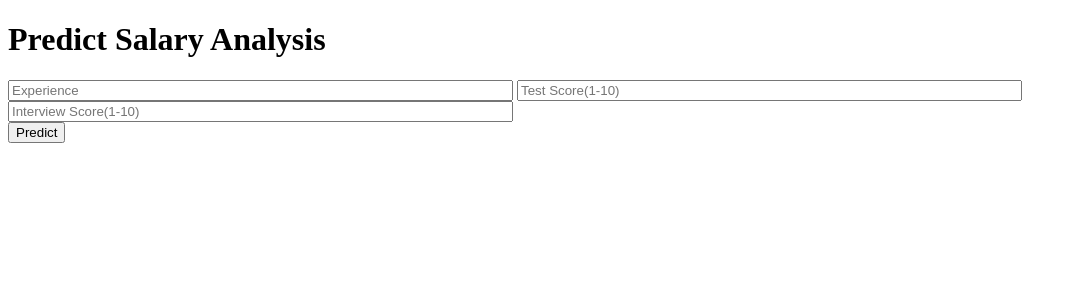
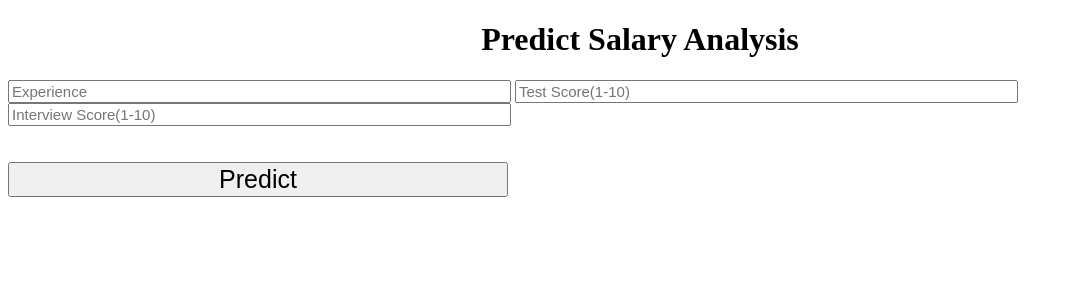
Before and after one commit to AdityarajChaudhari/salary_prediction, a Flask app: page / in a window 1280 px wide. Shown: the top 300 px of the page, without its empty margins (0-1077 px from the left). Run offline with Flask 2, Linux system fonts and the light colour scheme; parts of the project's set-up code (start-up, migrations or seed data) failed here and were passed over.

Commit message:
Update index.html

```diff
--- a/templates/index.html
+++ b/templates/index.html
@@ -12,15 +12,15 @@
 
 <body>
  <div class="login" >
-	<h1>Predict Salary Analysis</h1>
+     <h1 style="text-align : center"><b>Predict Salary Analysis</b> </h1>
 
      <!-- Main Input For Receiving Query to our ML -->
-    <form action="{{ url_for('predict')}}"method="post">
-    	<input type="text" name="experience" placeholder="Experience" required="required" size="60" min="0" max="40" />
-        <input type="text" name="test_score" placeholder="Test Score(1-10)" required="required" size="60" min="0" max="10"/>
-		<input type="text" name="interview_score" placeholder="Interview Score(1-10)" required="required" size="60" min="0" max="10"/><br>
-
-        <button type="submit" class="btn btn-primary btn-block btn-large">Predict</button>
+    <form action="{{ url_for('predict')}}" method="post">
+    	<input type="number" name="experience" placeholder="Experience" required="required" size="60" min="0" max="40" style="width: 495px;font-size:15px;"/>
+        <input type="number" name="test_score" placeholder="Test Score(1-10)" required="required" size="60" min="0" max="10" style="width: 495px;font-size:15px;"/>
+		<input type="number" name="interview_score" placeholder="Interview Score(1-10)" required="required" size="60" min="0" max="10" style="width: 495px;font-size:15px;"/><br>
+        <br><br>
+        <button type="submit" class="btn btn-primary btn-block btn-large" style="width: 500px;font-size:25px;">Predict</button>
     </form>
 
    <br>
```
